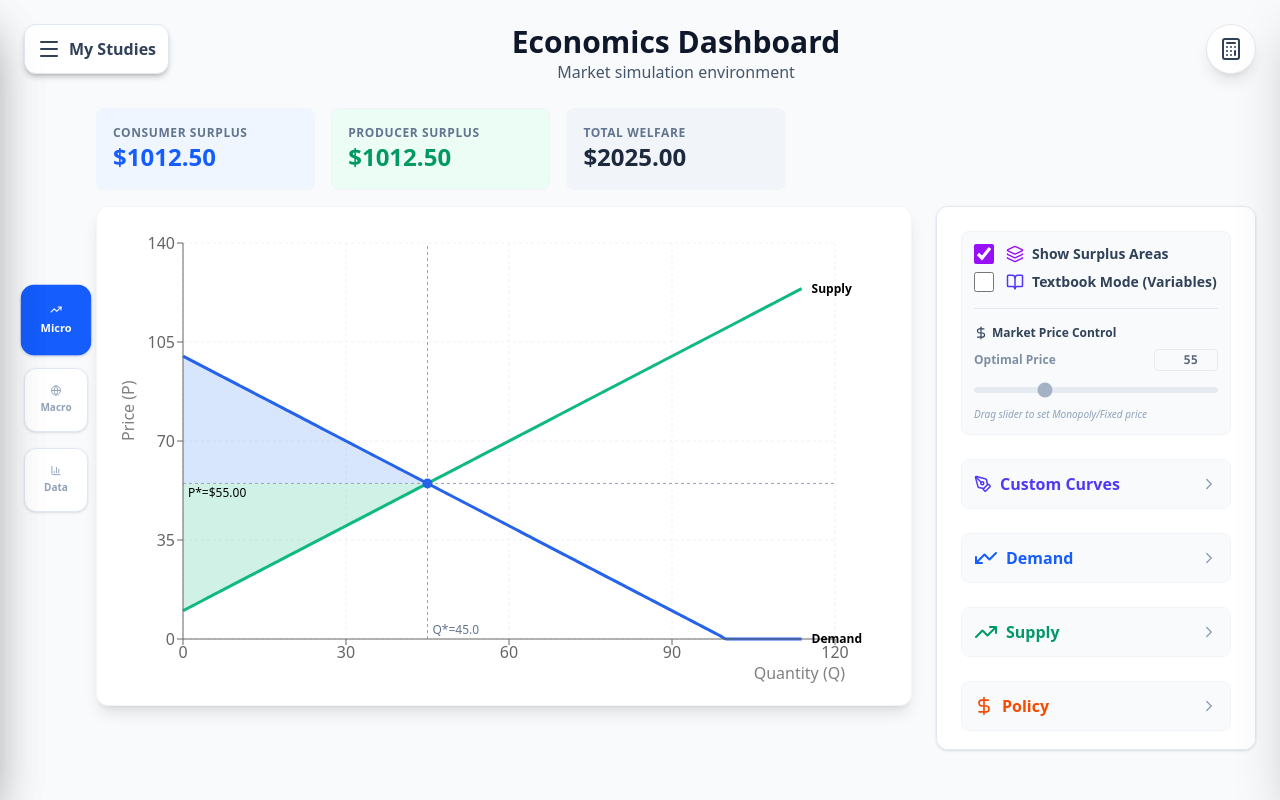
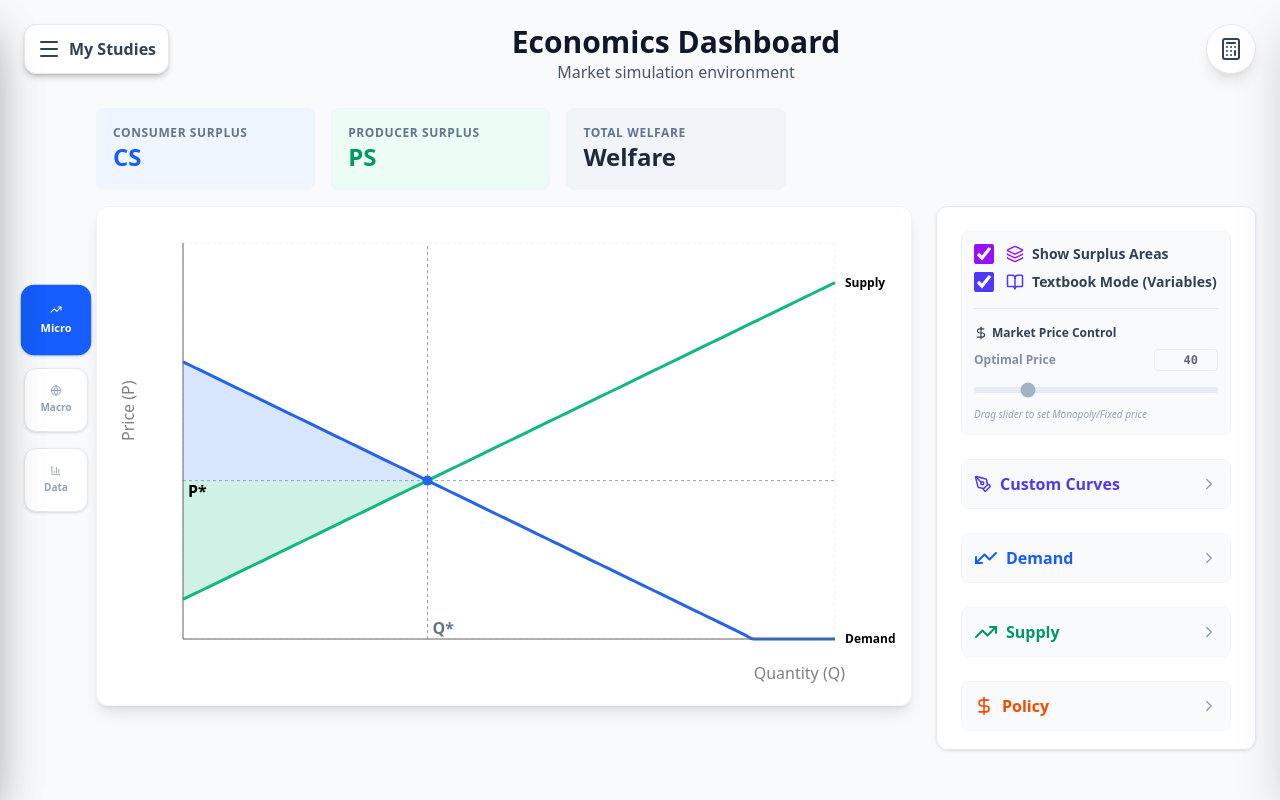
Before and after one commit to eliezerperl/school-curriculum, a React (Vite) app: page /economics in a window 1280 px wide. Built offline with nearby package versions, Linux system fonts and the light colour scheme.

Commit message:
add fill todwl

```diff
--- a/src/modules/economics/components/dashboard/SupplyDemandGraph.tsx
+++ b/src/modules/economics/components/dashboard/SupplyDemandGraph.tsx
@@ -1,5 +1,16 @@
 import React from 'react';
-import { ResponsiveContainer, ComposedChart, CartesianGrid, XAxis, YAxis, Tooltip, Area, Line, ReferenceDot, ReferenceLine } from 'recharts';
+import {
+  ResponsiveContainer,
+  ComposedChart,
+  CartesianGrid,
+  XAxis,
+  YAxis,
+  Tooltip,
+  Area,
+  Line,
+  ReferenceDot,
+  ReferenceLine,
+} from 'recharts';
 import type { CustomCurve, GraphPoint, CustomLabelProps } from '../../types';
 
 interface Props {
@@ -34,19 +45,29 @@ interface CustomTooltipProps {
 }
 
 // 2. Custom Tooltip Component (Fixed Types & Gray Text)
-const CustomTooltip: React.FC<CustomTooltipProps> = ({ active, payload, label, isTheoretical }) => {
+const CustomTooltip: React.FC<CustomTooltipProps> = ({
+  active,
+  payload,
+  label,
+  isTheoretical,
+}) => {
   if (!active || !payload || !payload.length) return null;
 
   // Filter out Arrays (Shading) and nulls
-  const visibleItems = payload.filter((item) =>
-    !Array.isArray(item.value) && item.value !== null && item.value !== undefined
+  const visibleItems = payload.filter(
+    (item) =>
+      !Array.isArray(item.value) &&
+      item.value !== null &&
+      item.value !== undefined
   );
 
   if (visibleItems.length === 0) return null;
   if (isTheoretical) return null;
 
   return (
-    <div className="bg-white/95 border border-slate-200 p-3 rounded-lg shadow-sm text-sm" style={{ backdropFilter: 'blur(2px)' }}>
+    <div
+      className="bg-white/95 border border-slate-200 p-3 rounded-lg shadow-sm text-sm"
+      style={{ backdropFilter: 'blur(2px)' }}>
       {/* Header */}
       <p className="font-bold text-slate-700 mb-2 border-b border-slate-100 pb-1">
         Quantity: {label}
@@ -55,12 +76,16 @@ const CustomTooltip: React.FC<CustomTooltipProps> = ({ active, payload, label, i
       {/* Rows */}
       <div className="space-y-1">
         {visibleItems.map((item) => (
-          <div key={item.name} className="flex items-center justify-between gap-4">
+          <div
+            key={item.name}
+            className="flex items-center justify-between gap-4">
             <div className="flex items-center gap-2">
               <div
                 className="w-2.5 h-2.5 rounded-full"
                 // Handle different color sources from Recharts
-                style={{ backgroundColor: item.color || item.stroke || item.fill }}
+                style={{
+                  backgroundColor: item.color || item.stroke || item.fill,
+                }}
               />
               <span className="text-slate-500 font-medium">{item.name}:</span>
             </div>
@@ -86,15 +111,28 @@ export const SupplyDemandGraph: React.FC<Props> = ({
   customCurves,
   isTheoretical = false,
 }) => {
-
-  const eqPLabel = isTheoretical ? "P*" : `P*=$${eqData.priceConsumersPay.toFixed(2)}`;
-  const eqQLabel = isTheoretical ? "Q*" : `Q*=${eqData.eqQ.toFixed(1)}`;
+  const eqPLabel = isTheoretical
+    ? 'P*'
+    : `P*=$${eqData.priceConsumersPay.toFixed(2)}`;
+  const eqQLabel = isTheoretical ? 'Q*' : `Q*=${eqData.eqQ.toFixed(1)}`;
 
   const renderLabel = (props: CustomLabelProps, text: string) => {
     const { x, y, stroke, index } = props;
-    if (index === data.length - 1 && typeof x === 'number' && typeof y === 'number') {
+    if (
+      index === data.length - 1 &&
+      typeof x === 'number' &&
+      typeof y === 'number'
+    ) {
       return (
-        <text x={x} y={y} dx={10} dy={4} fill={stroke} fontSize={12} fontWeight="bold" textAnchor="start">
+        <text
+          x={x}
+          y={y}
+          dx={10}
+          dy={4}
+          fill={stroke}
+          fontSize={12}
+          fontWeight="bold"
+          textAnchor="start">
           {text}
         </text>
       );
@@ -105,14 +143,20 @@ export const SupplyDemandGraph: React.FC<Props> = ({
   return (
     <div className="bg-white p-4 rounded-xl shadow-lg border border-slate-100 h-[60vh] min-h-125 w-full flex flex-col">
       <ResponsiveContainer width="100%" height="100%">
-        <ComposedChart data={data} margin={{ top: 20, right: 60, bottom: 20, left: 10 }}>
+        <ComposedChart
+          data={data}
+          margin={{ top: 20, right: 60, bottom: 20, left: 10 }}>
           <CartesianGrid strokeDasharray="3 3" opacity={0.3} />
 
           <XAxis
             dataKey="q"
             type="number"
             tick={!isTheoretical}
-            label={{ value: 'Quantity (Q)', position: 'insideBottomRight', offset: -10 }}
+            label={{
+              value: 'Quantity (Q)',
+              position: 'insideBottomRight',
+              offset: -10,
+            }}
           />
           <YAxis
             tick={!isTheoretical}
@@ -126,49 +170,139 @@ export const SupplyDemandGraph: React.FC<Props> = ({
           />
 
           {/* Areas */}
-          <Area type="monotone" dataKey="csFill" stroke="none" fill="#3b82f6" fillOpacity={0.2} name="Consumer Surplus" />
-          <Area type="monotone" dataKey="psFill" stroke="none" fill="#10b981" fillOpacity={0.2} name="Producer Surplus" />
-          <Area type="monotone" dataKey="taxFill" stroke="none" fill="#f97316" fillOpacity={0.3} name="Tax Revenue" />
-          <Area type="monotone" dataKey="subsidyFill" stroke="none" fill="#9333ea" fillOpacity={0.3} name="Subsidy Cost" />
+          <Area
+            type="monotone"
+            dataKey="csFill"
+            stroke="none"
+            fill="#3b82f6"
+            fillOpacity={0.2}
+            name="Consumer Surplus"
+          />
+          <Area
+            type="monotone"
+            dataKey="psFill"
+            stroke="none"
+            fill="#10b981"
+            fillOpacity={0.2}
+            name="Producer Surplus"
+          />
+          <Area
+            type="monotone"
+            dataKey="taxFill"
+            stroke="none"
+            fill="#f97316"
+            fillOpacity={0.3}
+            name="Tax Revenue"
+          />
+          <Area
+            type="monotone"
+            dataKey="subsidyFill"
+            stroke="none"
+            fill="#9333ea"
+            fillOpacity={0.3}
+            name="Subsidy Cost"
+          />
+          <Area
+            type="monotone"
+            dataKey="dwlFill"
+            stroke="none"
+            fill="#dc2626"
+            fillOpacity={0.4}
+            name="Deadweight Loss"
+            animationDuration={300}
+          />
 
           {/* Lines */}
           {showDemand && (
-            <Line type="monotone" dataKey="demand" stroke="#2563eb" strokeWidth={3} dot={false} name="Demand"
+            <Line
+              type="monotone"
+              dataKey="demand"
+              stroke="#2563eb"
+              strokeWidth={3}
+              dot={false}
+              name="Demand"
               label={(props) => renderLabel(props, 'Demand')}
             />
           )}
 
           {showSupply && (
-            <Line type="monotone" dataKey="supply" stroke="#10b981" strokeWidth={showTax ? 2 : 3}
-              strokeDasharray={showTax ? '5 5' : '0'} opacity={showTax ? 0.6 : 1} dot={false} name="Supply"
-              label={(props) => renderLabel(props, "Supply")}
+            <Line
+              type="monotone"
+              dataKey="supply"
+              stroke="#10b981"
+              strokeWidth={showTax ? 2 : 3}
+              strokeDasharray={showTax ? '5 5' : '0'}
+              opacity={showTax ? 0.6 : 1}
+              dot={false}
+              name="Supply"
+              label={(props) => renderLabel(props, 'Supply')}
             />
           )}
 
           {showSupply && showTax && (
-            <Line type="monotone" dataKey="supplyTax" stroke="#f97316" strokeWidth={3} dot={false} name="Supply + Tax"
-              label={(props) => renderLabel(props, "S + Tax")}
+            <Line
+              type="monotone"
+              dataKey="supplyTax"
+              stroke="#f97316"
+              strokeWidth={3}
+              dot={false}
+              name="Supply + Tax"
+              label={(props) => renderLabel(props, 'S + Tax')}
             />
           )}
 
           {showSupply && showSubsidy && (
-            <Line type="monotone" dataKey="supplySubsidy" stroke="#9333ea" strokeWidth={3} dot={false} name="Supply - Sub"
-              label={(props) => renderLabel(props, "S - Sub")}
+            <Line
+              type="monotone"
+              dataKey="supplySubsidy"
+              stroke="#9333ea"
+              strokeWidth={3}
+              dot={false}
+              name="Supply - Sub"
+              label={(props) => renderLabel(props, 'S - Sub')}
             />
           )}
 
           {customCurves.map((curve) => (
             <Line
-              key={curve.id} type="monotone" dataKey={curve.id} name={curve.name} stroke={curve.color}
-              strokeWidth={2.5} strokeDasharray={curve.isDashed ? '5 5' : '0'} dot={false}
+              key={curve.id}
+              type="monotone"
+              dataKey={curve.id}
+              name={curve.name}
+              stroke={curve.color}
+              strokeWidth={2.5}
+              strokeDasharray={curve.isDashed ? '5 5' : '0'}
+              dot={false}
               label={(props) => renderLabel(props, curve.name)}
             />
           ))}
 
           {/* Equilibrium Dots */}
-          <ReferenceDot x={eqData.eqQ} y={eqData.priceConsumersPay} r={5} fill="#2563eb" stroke="none" />
-          {showTax && <ReferenceDot x={eqData.eqQ} y={eqData.priceSuppliersKeep} r={5} fill="#10b981" stroke="none" />}
-          {showSubsidy && <ReferenceDot x={eqData.eqQ} y={eqData.priceSuppliersKeep} r={5} fill="#10b981" stroke="white" />}
+          <ReferenceDot
+            x={eqData.eqQ}
+            y={eqData.priceConsumersPay}
+            r={5}
+            fill="#2563eb"
+            stroke="none"
+          />
+          {showTax && (
+            <ReferenceDot
+              x={eqData.eqQ}
+              y={eqData.priceSuppliersKeep}
+              r={5}
+              fill="#10b981"
+              stroke="none"
+            />
+          )}
+          {showSubsidy && (
+            <ReferenceDot
+              x={eqData.eqQ}
+              y={eqData.priceSuppliersKeep}
+              r={5}
+              fill="#10b981"
+              stroke="white"
+            />
+          )}
 
           <ReferenceLine
             x={eqData.eqQ}
@@ -179,7 +313,7 @@ export const SupplyDemandGraph: React.FC<Props> = ({
               position: 'insideBottomLeft',
               fill: '#64748b',
               fontSize: isTheoretical ? 16 : 12,
-              fontWeight: isTheoretical ? 'bold' : 'normal'
+              fontWeight: isTheoretical ? 'bold' : 'normal',
             }}
           />
           <ReferenceLine
@@ -191,7 +325,7 @@ export const SupplyDemandGraph: React.FC<Props> = ({
               position: 'insideTopLeft',
               fill: 'black',
               fontSize: isTheoretical ? 16 : 12,
-              fontWeight: isTheoretical ? 'bold' : 'normal'
+              fontWeight: isTheoretical ? 'bold' : 'normal',
             }}
           />
         </ComposedChart>
--- a/src/modules/economics/hooks/useSupplyDemandLogic.tsx
+++ b/src/modules/economics/hooks/useSupplyDemandLogic.tsx
@@ -4,12 +4,11 @@ import type { GraphPoint, EconomicsParams, EconomicsSetters } from '../types';
 export const useSupplyDemandLogic = () => {
   // --- 1. STATE ---
 
-
   const [maxP, setMaxP] = useState(200);
   const [calcMode, setCalcMode] = useState<'findP' | 'findQ'>('findP');
   const [calcInput, setCalcInput] = useState<number>(0);
 
-  const [dIntercept, setDIntercept] = useState(100);
+  const [dIntercept, setDIntercept] = useState(70);
   const [dSlope, setDSlope] = useState(1);
   const [showDemand, setShowDemand] = useState(true);
 
@@ -24,7 +23,7 @@ export const useSupplyDemandLogic = () => {
   const [showSurplus, setShowSurplus] = useState(true);
 
   const [manualPrice, setManualPrice] = useState<number | null>(null);
-  const [isTheoretical, setIsTheoretical] = useState(false);
+  const [isTheoretical, setIsTheoretical] = useState(true);
 
   // --- 2. TOGGLE LOGIC ---
   const handleSetShowTax = (val: boolean) => {
@@ -90,8 +89,8 @@ export const useSupplyDemandLogic = () => {
     const totalVariableCost = ((sIntercept + supplyHeightAtQ) / 2) * eqQ;
     const psValue = Math.max(0, totalRevenue - totalVariableCost);
 
-    const taxRevenue = (showTax && manualPrice === null) ? tax * eqQ : 0;
-    const subsidyCost = (showSubsidy && manualPrice === null) ? subsidy * eqQ : 0;
+    const taxRevenue = showTax && manualPrice === null ? tax * eqQ : 0;
+    const subsidyCost = showSubsidy && manualPrice === null ? subsidy * eqQ : 0;
 
     // 1. How far are we from the optimal quantity?
     const quantityDistortion = Math.abs(naturalEqQ - eqQ);
@@ -125,9 +124,27 @@ export const useSupplyDemandLogic = () => {
     sortedQs.forEach((q) => {
       const pDemand = dIntercept - dSlope * q;
       const pSupply = sIntercept + sSlope * q;
-      const pSupplyTax = (showTax && manualPrice === null) ? pSupply + tax : null;
-      const pSupplySubsidy = (showSubsidy && manualPrice === null) ? pSupply - subsidy : null;
+      const pSupplyTax = showTax && manualPrice === null ? pSupply + tax : null;
+      const pSupplySubsidy =
+        showSubsidy && manualPrice === null ? pSupply - subsidy : null;
       const isBelowEq = q <= eqQ + 0.001;
+
+      let dwlFill: number[] | null = null;
+
+      if (showSurplus) {
+        // Case 1: Under-production (Tax or Monopoly) -> Shade RIGHT of EqQ
+        if (eqQ < naturalEqQ) {
+          if (q >= eqQ && q <= naturalEqQ) {
+            dwlFill = [pSupply, pDemand]; // Fill between Supply and Demand
+          }
+        }
+        // Case 2: Over-production (Subsidy) -> Shade LEFT of EqQ (but right of Natural)
+        else if (eqQ > naturalEqQ) {
+          if (q >= naturalEqQ && q <= eqQ) {
+            dwlFill = [pDemand, pSupply]; // Supply is higher than Demand here
+          }
+        }
+      }
 
       data.push({
         q: q,
@@ -138,12 +155,15 @@ export const useSupplyDemandLogic = () => {
 
         csFill: showSurplus && isBelowEq ? [priceConsumersPay, pDemand] : null,
         psFill: showSurplus && isBelowEq ? [pSupply, priceSuppliersKeep] : null,
-        taxFill: showSurplus && showTax && manualPrice === null && isBelowEq
-          ? [priceSuppliersKeep, priceConsumersPay]
-          : null,
-        subsidyFill: showSurplus && showSubsidy && manualPrice === null && isBelowEq
-          ? [priceConsumersPay, priceSuppliersKeep]
-          : null,
+        taxFill:
+          showSurplus && showTax && manualPrice === null && isBelowEq
+            ? [priceSuppliersKeep, priceConsumersPay]
+            : null,
+        subsidyFill:
+          showSurplus && showSubsidy && manualPrice === null && isBelowEq
+            ? [priceConsumersPay, priceSuppliersKeep]
+            : null,
+        dwlFill: dwlFill,
       });
     });
 
@@ -153,34 +173,67 @@ export const useSupplyDemandLogic = () => {
       priceConsumersPay,
       priceSuppliersKeep,
       naturalEqP,
-      metrics: { csValue, psValue, taxRevenue, subsidyCost, totalWelfare, deadweightLoss },
-      maxQ: dynamicMaxQ
+      metrics: {
+        csValue,
+        psValue,
+        taxRevenue,
+        subsidyCost,
+        totalWelfare,
+        deadweightLoss,
+      },
+      maxQ: dynamicMaxQ,
     };
   }, [
-    dIntercept, dSlope, sIntercept, sSlope, tax, showTax, subsidy, showSubsidy,
-    showSurplus, manualPrice
+    dIntercept,
+    dSlope,
+    sIntercept,
+    sSlope,
+    tax,
+    showTax,
+    subsidy,
+    showSubsidy,
+    showSurplus,
+    manualPrice,
   ]);
 
   const params: EconomicsParams = {
-    dIntercept, dSlope, showDemand,
-    sIntercept, sSlope, showSupply,
-    tax, showTax, subsidy, showSubsidy, showSurplus,
+    dIntercept,
+    dSlope,
+    showDemand,
+    sIntercept,
+    sSlope,
+    showSupply,
+    tax,
+    showTax,
+    subsidy,
+    showSubsidy,
+    showSurplus,
     manualPrice,
     isTheoretical,
     maxQ: graphData.maxQ, // Use the calculated one
-    maxP, calcMode, calcInput,
+    maxP,
+    calcMode,
+    calcInput,
   };
 
   const setters: EconomicsSetters = {
-    setDIntercept, setDSlope, setShowDemand,
-    setSIntercept, setSSlope, setShowSupply,
-    setTax, setShowTax: handleSetShowTax,
-    setSubsidy, setShowSubsidy: handleSetShowSubsidy,
+    setDIntercept,
+    setDSlope,
+    setShowDemand,
+    setSIntercept,
+    setSSlope,
+    setShowSupply,
+    setTax,
+    setShowTax: handleSetShowTax,
+    setSubsidy,
+    setShowSubsidy: handleSetShowSubsidy,
     setShowSurplus,
     setManualPrice,
     setIsTheoretical,
     setMaxQ: () => {}, // Disable manual setting
-    setMaxP, setCalcMode, setCalcInput,
+    setMaxP,
+    setCalcMode,
+    setCalcInput,
   };
 
   return { params, setters, graphData };
--- a/src/modules/economics/types.ts
+++ b/src/modules/economics/types.ts
@@ -26,6 +26,7 @@ export interface GraphPoint {
   psFill: number[] | null;
   taxFill: number[] | null;
   subsidyFill: number[] | null;
+  dwlFill: number[] | null;
   // Allow dynamic keys for custom curves
   [key: string]: number | number[] | null | undefined;
 }
```
